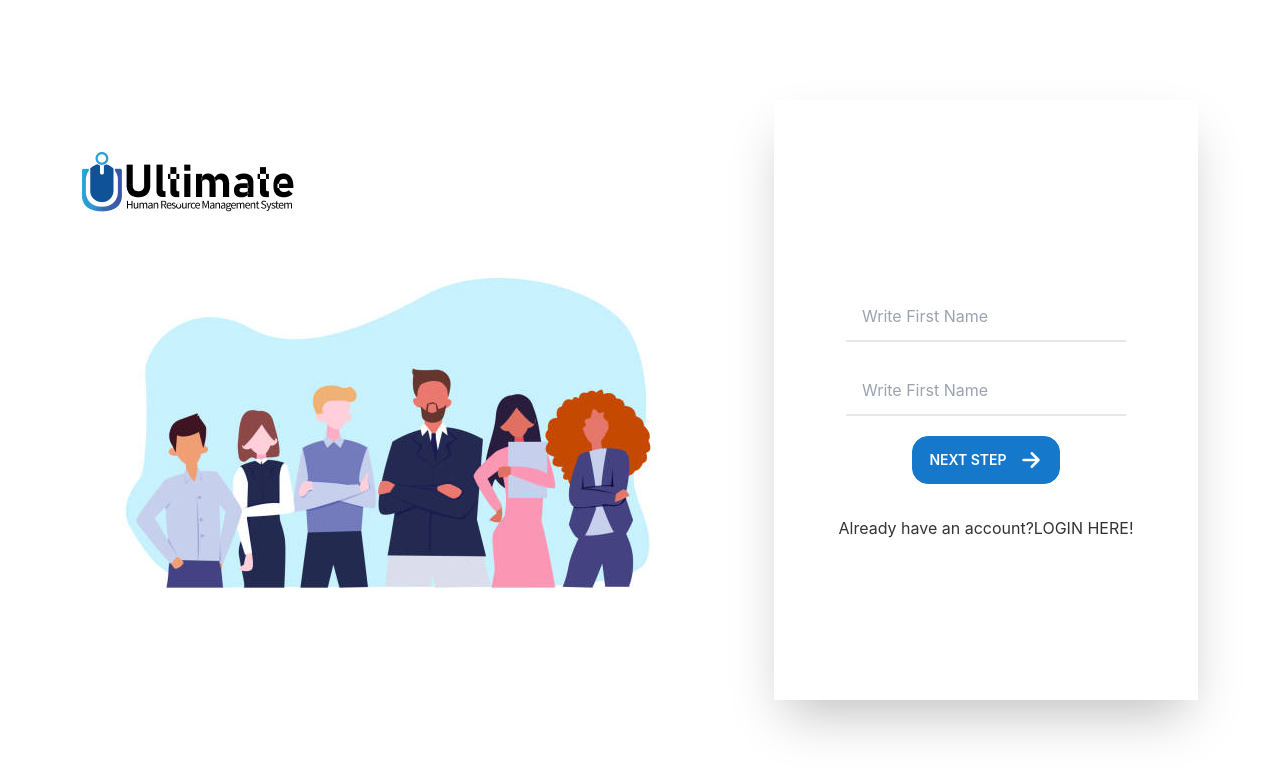
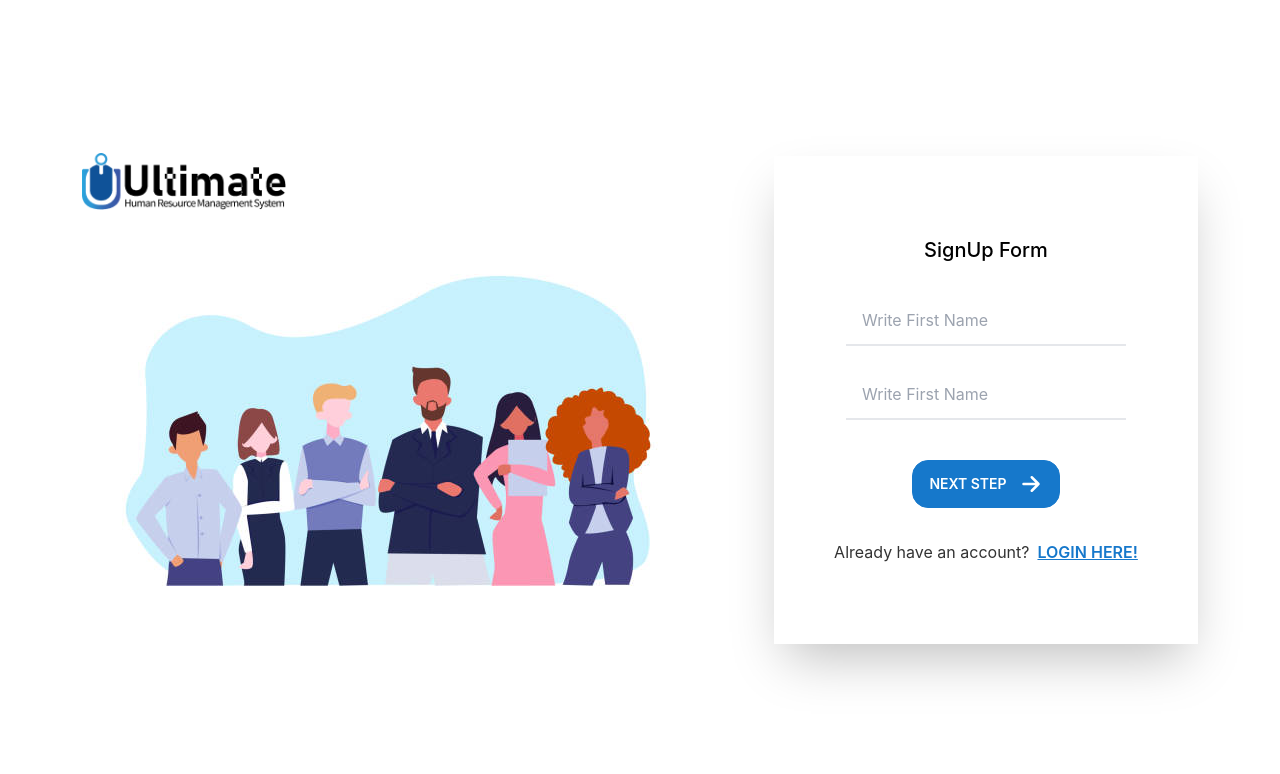
Before and after one commit to ismailjosim/login-signup-task, a React (Create React App) app: page / in a window 1280 px wide. Shown: the top 774 px of the page. Built offline with nearby package versions, Linux system fonts and the light colour scheme.

Commit message:
add form page

```diff
--- a/src/Components/Form.jsx
+++ b/src/Components/Form.jsx
@@ -1,25 +1,41 @@
 import React, { useContext } from 'react';
 import { FormContext } from '../contexts/FormProvider';
-import FormPage from './FormPage';
+import FormLeftContent from './FormLeftContent';
+
 
 
 const Form = () => {
     const { personName } = useContext(FormContext);
+    console.log(personName);
 
     return (
         <div className="h-screen w-11/12 mx-auto flex items-center justify-center">
             <div className="flex lg:flex-row flex-col lg:gap-20 gap-10 justify-between items-center">
-                <div>
-                    <div>
-                        <img src="logo.png" alt="" />
+                <FormLeftContent />
+                <div className="shadow-2xl bg-base-100 flex flex-col justify-center items-center py-20">
+                    <h3 className='text-xl font-medium text-black'>SignUp Form</h3>
+                    <div className='flex flex-col justify-between items-center mx-10'>
+                        <div className="card-body">
+                            <div className="form-control border-b-2 mb-4">
+                                <input type="text" placeholder="Write First Name" className="input border-none outline-none hover:border-none hover:outline-none" />
+                            </div>
+                            <div className="form-control border-b-2">
+                                <input type="text" placeholder="Write First Name" className="input border-none outline-none hover:border-none hover:outline-none" />
+                            </div>
+                            <div className="mx-auto mt-5">
+                                <a href='./FormPageTwo' className="btn btn-primary text-white flex gap-3 rounded-2xl mt-3">
+                                    <span>Next Step</span>
+                                    <svg xmlns="http://www.w3.org/2000/svg" fill="none" viewBox="0 0 24 24" strokeWidth={2.5} stroke="currentColor" className="w-6 h-6">
+                                        <path strokeLinecap="round" strokeLinejoin="round" d="M4.5 12h15m0 0l-6.75-6.75M19.5 12l-6.75 6.75" />
+                                    </svg>
+                                </a>
+                            </div>
+                        </div>
                     </div>
-                    <div className='lg:w-full w-11/12 mx-auto'>
-                        <img className='w-full' src="formImg.png" alt="" />
+                    <div className='flex gap-2'>
+                        <span>Already have an account?</span>
+                        <a className='text-primary font-semibold underline' href="/login">LOGIN HERE!</a>
                     </div>
-                </div>
-                <div className="shadow-2xl bg-base-100 flex items-center h-[600px] px-10">
-                    <FormPage />
-
                 </div>
 
             </div>
--- /dev/null
+++ b/src/Components/FormLeftContent.jsx
@@ -0,0 +1,16 @@
+import React from 'react';
+
+const FormLeftContent = () => {
+    return (
+        <div>
+            <div className='w-1/3'>
+                <img src="logo.png" alt="" />
+            </div>
+            <div className='lg:w-full w-11/12 mx-auto'>
+                <img className='w-full' src="formImg.png" alt="" />
+            </div>
+        </div>
+    );
+};
+
+export default FormLeftContent;
--- a/src/Components/FormPage.jsx
+++ b/src/Components/FormPage.jsx
@@ -1,8 +1,14 @@
 import React from 'react';
+import FormLeftContent from './FormLeftContent';
 
 const FormPage = () => {
     return (
-        <div className='flex flex-col justify-between items-center'>
+        <div className="h-screen w-11/12 mx-auto flex items-center justify-center">
+            <div className="flex lg:flex-row flex-col lg:gap-20 gap-10 justify-between items-center">
+                <FormLeftContent />
+                <div className="shadow-2xl bg-base-100 flex flex-col justify-center items-center py-20">
+                    <h3 className='text-xl font-medium text-black'>SignUp Form</h3>
+                    <div className='flex flex-col justify-between items-center mx-10'>
                         <div className="card-body">
                             <div className="form-control border-b-2 mb-4">
                                 <input type="text" placeholder="Write First Name" className="input border-none outline-none hover:border-none hover:outline-none" />
@@ -10,18 +16,21 @@ const FormPage = () => {
                             <div className="form-control border-b-2">
                                 <input type="text" placeholder="Write First Name" className="input border-none outline-none hover:border-none hover:outline-none" />
                             </div>
-                <div className="mx-auto">
-                    <button className="btn btn-primary text-white flex gap-3 rounded-2xl mt-3">
+                            <div className="mx-auto mt-5">
+                                <a href='/home' className="btn btn-primary text-white flex gap-3 rounded-2xl mt-3">
                                     <span>Next Step</span>
                                     <svg xmlns="http://www.w3.org/2000/svg" fill="none" viewBox="0 0 24 24" strokeWidth={2.5} stroke="currentColor" className="w-6 h-6">
                                         <path strokeLinecap="round" strokeLinejoin="round" d="M4.5 12h15m0 0l-6.75-6.75M19.5 12l-6.75 6.75" />
                                     </svg>
-                    </button>
+                                </a>
                             </div>
                         </div>
-            <div className=''>
+                    </div>
+                    <div className='flex gap-2'>
                         <span>Already have an account?</span>
-                <a href="#">LOGIN HERE!</a>
+                        <a className='text-primary font-semibold underline' href="/login">LOGIN HERE!</a>
+                    </div>
+                </div>
             </div>
         </div>
     );
--- a/src/Components/FormPageTwo.jsx
+++ b/src/Components/FormPageTwo.jsx
@@ -3,7 +3,7 @@ import React from 'react';
 const FormPageTwo = () => {
     return (
         <div>
-
+            page two
         </div>
     );
 };
```
Lines whose indentation alone changed are shown as unchanged.
